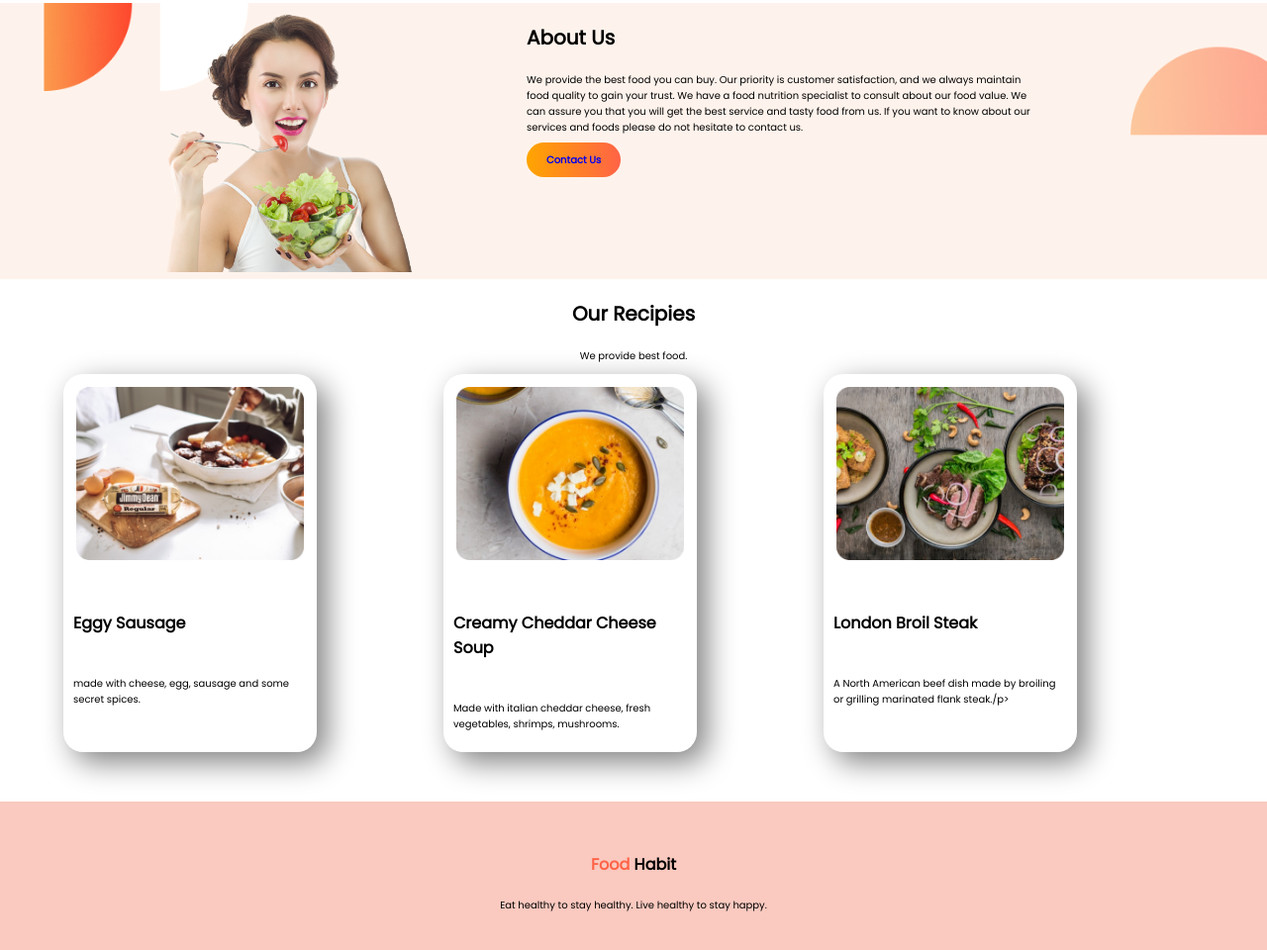
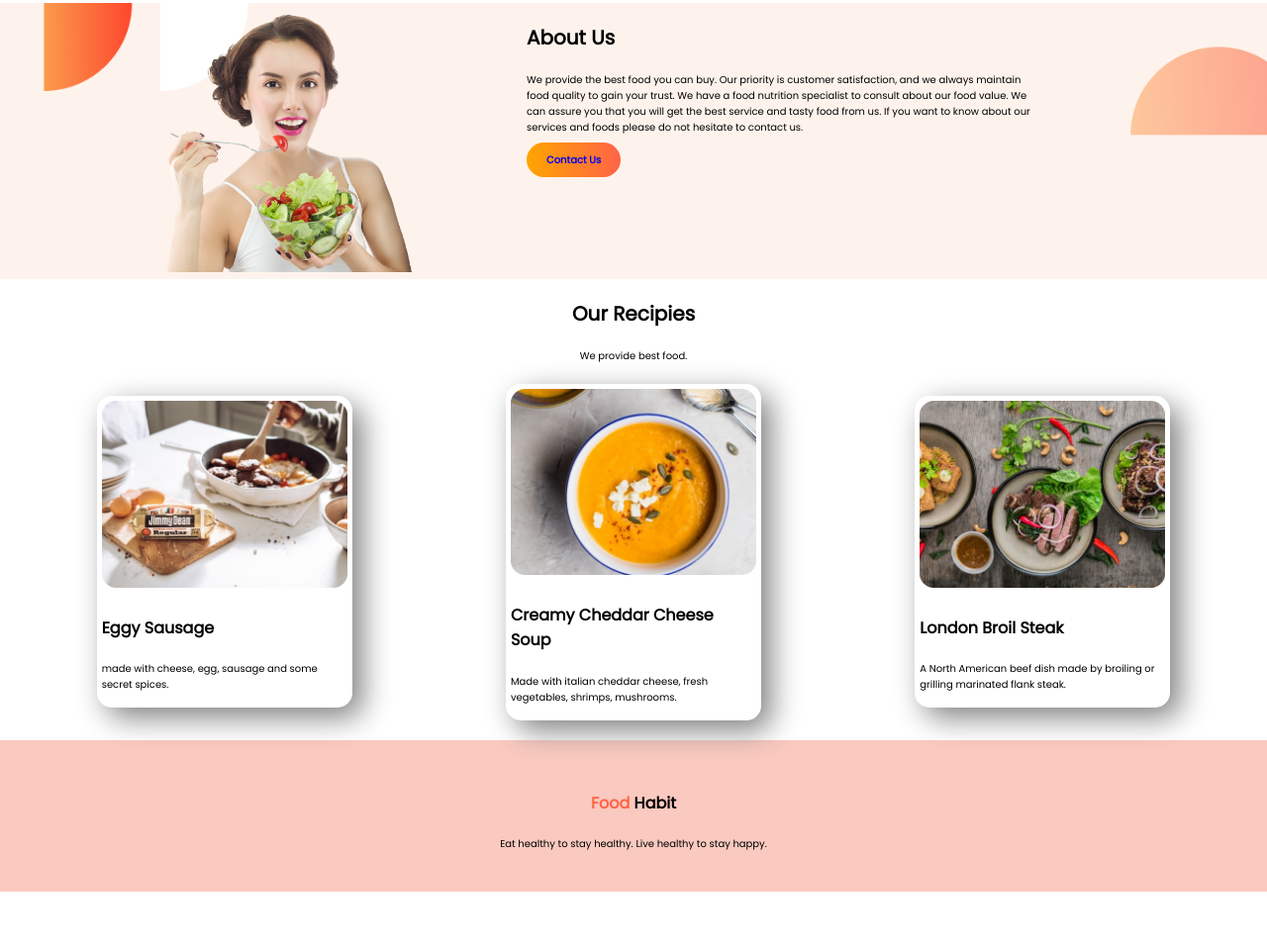
Before and after one commit to Shafi070/first-assignment, a plain HTML site: page index.html in a window 1280 px wide. Shown: the part 454-1414 px from the top of the page at 99% size. After the commit the page ends 1355 px from the top, so only its background shows below. Drawn offline with Linux system fonts and the light colour scheme.

Commit message:
third-section-updated

```diff
--- a/index.html
+++ b/index.html
@@ -51,20 +51,20 @@
     </section>
     <section id="flex-container-recipies">
         <div class="third-width">
-            <img class="height-width" src="images/cover-1.jpg" alt="food 1">
-            <h4 class="inside-padding">Eggy Sausage</h4>
-            <p class="size inside-padding">made with cheese, egg, sausage and some secret spices.</p>
+            <img src="images/cover-1.jpg" alt="food 1">
+            <h4>Eggy Sausage</h4>
+            <p class="size">made with cheese, egg, sausage and some secret spices.</p>
         </div>
         <div class="third-width">
-            <img class="height-width" src="images/cover-2.png" alt="food 2">
-            <h4 class="inside-padding">Creamy Cheddar Cheese Soup</h4>
-            <p class="size inside-padding">Made with italian cheddar cheese, fresh vegetables, shrimps, mushrooms.</p>
+            <img src="images/cover-2.png" alt="food 2">
+            <h4>Creamy Cheddar Cheese Soup</h4>
+            <p class="size">Made with italian cheddar cheese, fresh vegetables, shrimps, mushrooms.</p>
         </div>
         <div class="third-width">
-            <img class="height-width" src="images/cover-3.jpg" alt="food 3">
-            <h4 class="inside-padding">London Broil Steak</h4>
-            <p class="size inside-padding">A North American beef dish made by broiling or grilling marinated flank
-                steak./p>
+            <img src="images/cover-3.jpg" alt="food 3">
+            <h4>London Broil Steak</h4>
+            <p class="size">A North American beef dish made by broiling or grilling marinated flank
+                steak.</p>
         </div>
     </section>
     <section id="footer-item">
--- a/style.css
+++ b/style.css
@@ -62,22 +62,19 @@ h3{
 }
 #flex-container-recipies{
     display: flex;
+    margin: 20px;
 }
 .third-width{
     width: 20%;
-    margin-right: 5%;
-    margin-left: 5%;
-    margin-bottom: 50px;
+    height: 20%;
+    margin:auto;
+    padding:5px;
     box-shadow: 10px 10px 30px grey;
-    border-radius: 20px;
+    border-radius: 15px;
 }
-.height-width{
-    width: 90%;
+.third-width img{
+    width: 100%;
     height: auto;
-    padding: 5%;
-}
-.inside-padding{
-    padding:10px;
 }
 #footer-item{
     background-color: rgb(250, 201, 191);
```
